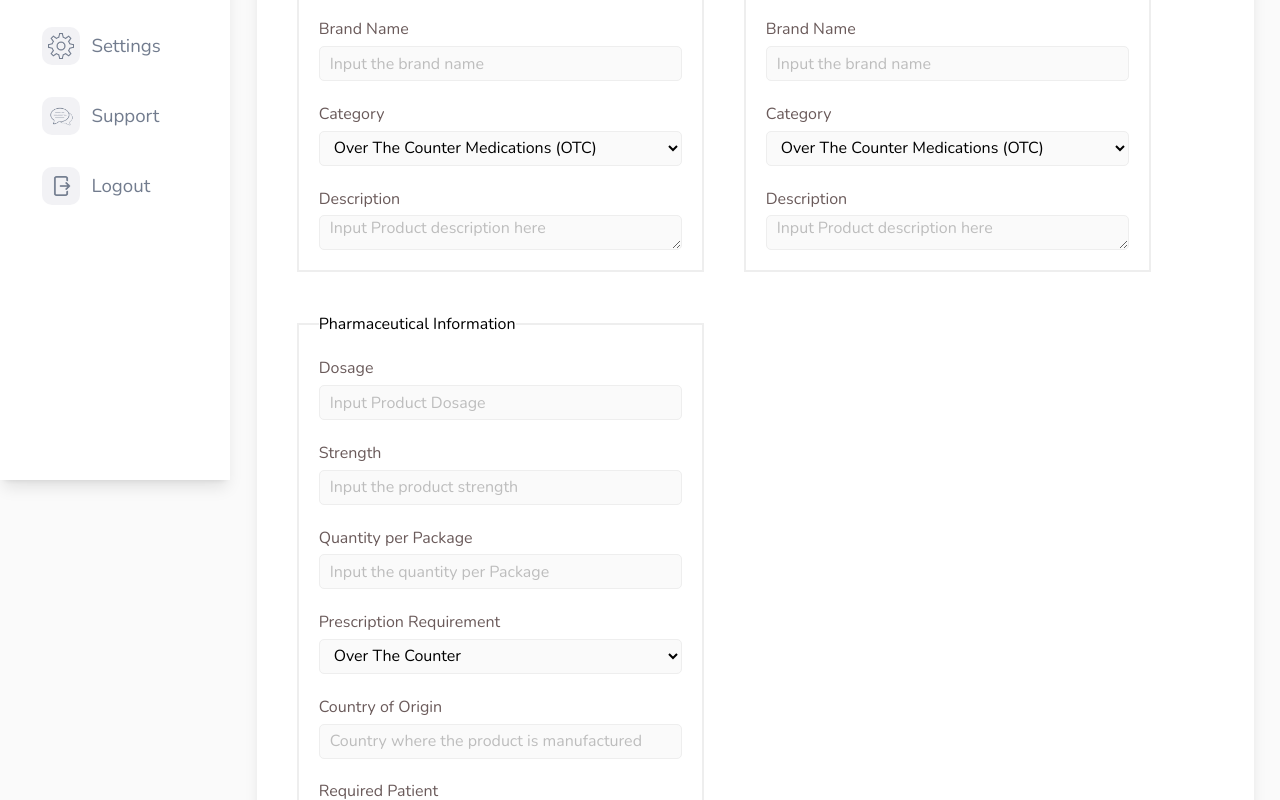
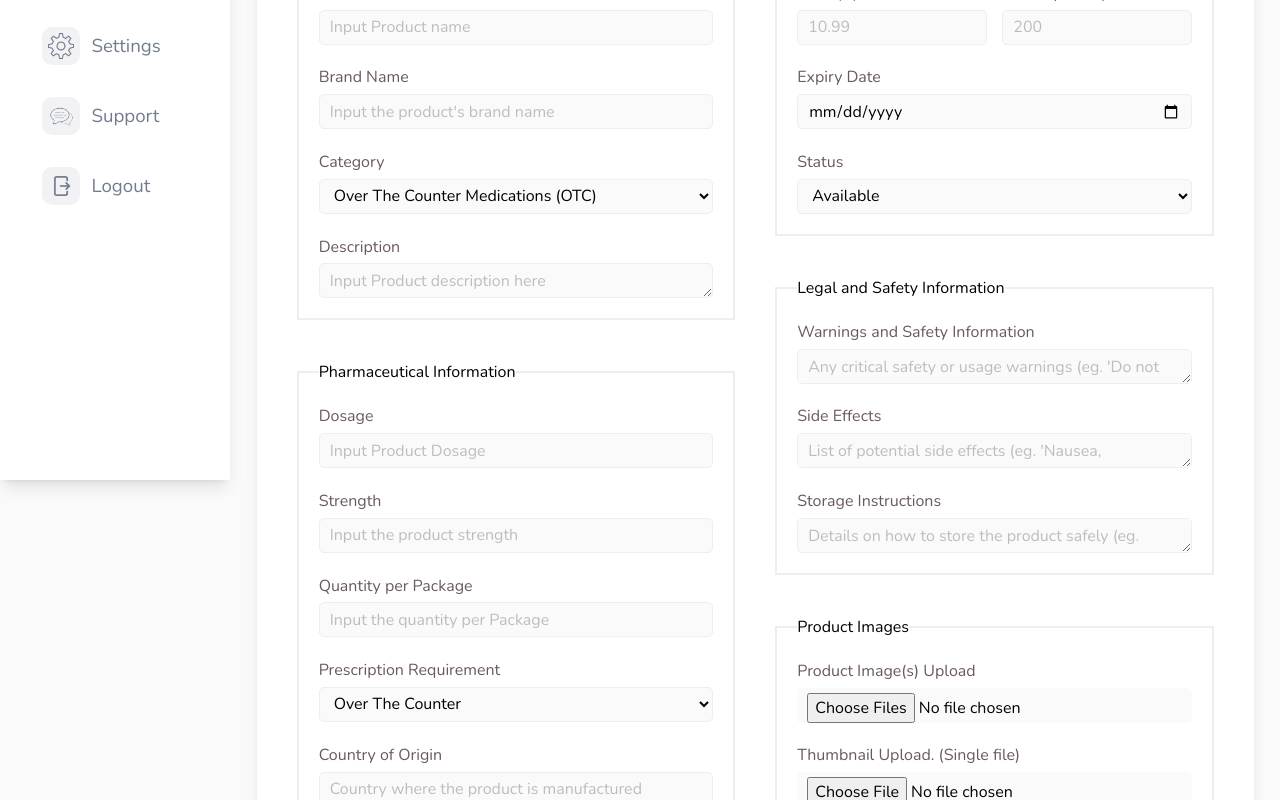
Before and after one commit to Mega-bytez/MediVault-Frontend, a React (Vite) app: page /dashboard/new-product in a window 1280 px wide. Shown: the part 320-1120 px from the top of the page. Built offline with nearby package versions, Linux system fonts and the light colour scheme; a web font is replaced by a local one.

Commit message:
finished ui design for add product form

```diff
--- a/src/pages/dashboard/components/AddProductForm.jsx
+++ b/src/pages/dashboard/components/AddProductForm.jsx
@@ -1,11 +1,16 @@
 const AddProductForm = () => {
   return (
-    <div className="h-[100%] mx-auto w-[100%] shadow-lg p-[40px] bg-white">
+    <div className="h-[100%] mx-auto w-[100%] shadow-lg p-[40px] bg-white flex flex-col gap-y-[3rem]">
       <h4 className="lg:text-[2.2rem] font-medium text-[#7BBD36]">
         New Product
       </h4>
-      <form className="flex items-start gap-y-[2rem] gap-x-[2.5rem]">
-        <div id="column-1" className="flex flex-col gap-y-[2.5rem]">
+      <form>
+        <div
+          id="inner-container"
+          className="lg:flex items-start lg:gap-y-[2rem] lg:gap-x-[2.5rem] md:flex"
+        >
+          <div id="column-1" className="w-[49%] flex flex-col gap-y-[2.5rem]">
+            {/* Fieldset 1 */}
             <fieldset className="border-solid border-[2px] p-[20px]">
               <legend className="Bold">Basic Information</legend>
               <div className="flex flex-col gap-y-[1.3rem]">
@@ -14,48 +19,81 @@ const AddProductForm = () => {
                     Product Name
                   </label>
                   <input
+                    id="name"
                     type="text"
                     name="name"
-                  className="border-[1px] w-[100%] bg-[#fafafa] rounded-[5px] px-[10px] h-[35px]"
+                    className="border-[1px] w-[100%] bg-[#fafafa] rounded-[5px] px-[10px] h-[35px] focus:outline-none focus:ring-1 focus:ring-[#7BBD36]"
                     placeholder="Input Product name"
                   />
                 </div>
                 <div className="flex flex-col gap-y-[0.3rem]">
-                <label htmlFor="name" className="text-[1rem] text-[#6a5a5a]">
+                  <label
+                    htmlFor="brandName"
+                    className="text-[1rem] text-[#6a5a5a]"
+                  >
                     Brand Name
                   </label>
                   <input
+                    id="brandName"
                     type="text"
-                  name="name"
-                  className="border-[1px] w-[100%] bg-[#fafafa] rounded-[5px] px-[10px] h-[35px]"
-                  placeholder="Input the brand name"
+                    name="brandName"
+                    className="border-[1px] w-[100%] bg-[#fafafa] rounded-[5px] px-[10px] h-[35px] focus:outline-none focus:ring-1 focus:ring-[#7BBD36]"
+                    placeholder="Input the product's brand name"
                   />
                 </div>
                 <div className="flex flex-col gap-y-[0.3rem]">
-                <label htmlFor="name" className="text-[1rem] text-[#6a5a5a]">
+                  <label
+                    htmlFor="category"
+                    className="text-[1rem] text-[#6a5a5a]"
+                  >
                     Category
                   </label>
                   <select
                     name="category"
-                  id=""
-                  className="border-[1px] w-[100%] bg-[#fafafa] rounded-[5px] px-[10px] h-[35px]"
+                    id="category"
+                    className="border-[1px] w-[100%] bg-[#fafafa] rounded-[5px] px-[10px] h-[35px] focus:outline-none focus:ring-1 focus:ring-[#7BBD36]"
                   >
-                  <option value="" className="text-[1rem] text-[#6a5a5a]">
+                    <option
+                      value=""
+                      disabled
+                      className="text-[1rem] text-[#6a5a5a]"
+                    >
+                      Select an option
+                    </option>
+                    <option
+                      value="Over-The-Counter-Medications"
+                      className="text-[1rem] text-[#6a5a5a]"
+                    >
                       Over The Counter Medications (OTC)
                     </option>
-                  <option value="" className="text-[1rem] text-[#6a5a5a]">
+                    <option
+                      value="Vitamins-and-Supplements"
+                      className="text-[1rem] text-[#6a5a5a]"
+                    >
                       Vitamins and Supplements
                     </option>
-                  <option value="" className="text-[1rem] text-[#6a5a5a]">
+                    <option
+                      value="Personal-Care-Products"
+                      className="text-[1rem] text-[#6a5a5a]"
+                    >
                       Personal Care Products
                     </option>
-                  <option value="" className="text-[1rem] text-[#6a5a5a]">
+                    <option
+                      value="Medical Equipment-And-Devices"
+                      className="text-[1rem] text-[#6a5a5a]"
+                    >
                       Medical Equipment And Devices
                     </option>
-                  <option value="" className="text-[1rem] text-[#6a5a5a]">
+                    <option
+                      value="Lifestyle-and-Wellness"
+                      className="text-[1rem] text-[#6a5a5a]"
+                    >
                       Lifestyle and Wellness
                     </option>
-                  <option value="" className="text-[1rem] text-[#6a5a5a]">
+                    <option
+                      value="Sexual-Health"
+                      className="text-[1rem] text-[#6a5a5a]"
+                    >
                       Sexual Health
                     </option>
                   </select>
@@ -68,191 +106,361 @@ const AddProductForm = () => {
                     Description
                   </label>
                   <textarea
+                    id="description"
                     rows="3"
                     cols="35"
                     name="description"
-                  className="border-[1px] w-[100%] bg-[#fafafa] rounded-[5px] px-[10px] h-[35px]"
+                    className="border-[1px] w-[100%] bg-[#fafafa] rounded-[5px] px-[10px] pt-[5px] h-[35px] focus:outline-none focus:ring-1 focus:ring-[#7BBD36]"
                     placeholder="Input Product description here"
                   />
                 </div>
               </div>
             </fieldset>
+
+            {/* Fieldset 2 */}
             <fieldset className="border-solid border-[2px] p-[20px]">
               <legend className="Bold">Pharmaceutical Information</legend>
               <div className="flex flex-col gap-y-[1.3rem]">
                 <div className="flex flex-col gap-y-[0.3rem]">
-                <label htmlFor="name" className="text-[1rem] text-[#6a5a5a]">
+                  <label
+                    htmlFor="dosage"
+                    className="text-[1rem] text-[#6a5a5a]"
+                  >
                     Dosage
                   </label>
                   <input
+                    id="dosage"
                     type="text"
                     name="dosage"
-                  className="border-[1px] w-[100%] bg-[#fafafa] rounded-[5px] px-[10px] h-[35px]"
+                    className="border-[1px] w-[100%] bg-[#fafafa] rounded-[5px] px-[10px] h-[35px] focus:outline-none focus:ring-1 focus:ring-[#7BBD36]"
                     placeholder="Input Product Dosage"
                   />
                 </div>
                 <div className="flex flex-col gap-y-[0.3rem]">
-                <label htmlFor="name" className="text-[1rem] text-[#6a5a5a]">
+                  <label
+                    htmlFor="strength"
+                    className="text-[1rem] text-[#6a5a5a]"
+                  >
                     Strength
                   </label>
                   <input
+                    id="strength"
                     type="text"
                     name="strength"
-                  className="border-[1px] w-[100%] bg-[#fafafa] rounded-[5px] px-[10px] h-[35px]"
+                    className="border-[1px] w-[100%] bg-[#fafafa] rounded-[5px] px-[10px] h-[35px] focus:outline-none focus:ring-1 focus:ring-[#7BBD36]"
                     placeholder="Input the product strength"
                   />
                 </div>
                 <div className="flex flex-col gap-y-[0.3rem]">
-                <label htmlFor="name" className="text-[1rem] text-[#6a5a5a]">
+                  <label
+                    htmlFor="quantityPerPackage"
+                    className="text-[1rem] text-[#6a5a5a]"
+                  >
                     Quantity per Package
                   </label>
                   <input
+                    id="quantityPerPackage"
                     type="text"
                     name="quantityPerPackage"
-                  className="border-[1px] w-[100%] bg-[#fafafa] rounded-[5px] px-[10px] h-[35px]"
+                    className="border-[1px] w-[100%] bg-[#fafafa] rounded-[5px] px-[10px] h-[35px] focus:outline-none focus:ring-1 focus:ring-[#7BBD36]"
                     placeholder="Input the quantity per Package"
                   />
                 </div>
                 <div className="flex flex-col gap-y-[0.3rem]">
-                <label htmlFor="name" className="text-[1rem] text-[#6a5a5a]">
+                  <label
+                    htmlFor="prescription"
+                    className="text-[1rem] text-[#6a5a5a]"
+                  >
                     Prescription Requirement
                   </label>
                   <select
                     name="prescription"
-                  id=""
-                  className="border-[1px] w-[100%] bg-[#fafafa] rounded-[5px] px-[10px] h-[35px]"
+                    id="prescription"
+                    className="border-[1px] w-[100%] bg-[#fafafa] rounded-[5px] px-[10px] h-[35px] focus:outline-none focus:ring-1 focus:ring-[#7BBD36]"
                   >
-                  <option value="" className="text-[1rem] text-[#6a5a5a]">
+                    <option
+                      value=""
+                      disabled
+                      className="text-[1rem] text-[#6a5a5a]"
+                    >
+                      Select an option
+                    </option>
+                    <option
+                      value="Over-The-Counter"
+                      className="text-[1rem] text-[#6a5a5a]"
+                    >
                       Over The Counter
                     </option>
-                  <option value="" className="text-[1rem] text-[#6a5a5a]">
-                    Must Be Prescribed
+                    <option
+                      value="Prescribed"
+                      className="text-[1rem] text-[#6a5a5a]"
+                    >
+                      Prescribed
                     </option>
                   </select>
                 </div>
                 <div className="flex flex-col gap-y-[0.3rem]">
-                <label htmlFor="name" className="text-[1rem] text-[#6a5a5a]">
+                  <label
+                    htmlFor="countryOfOrigin"
+                    className="text-[1rem] text-[#6a5a5a]"
+                  >
                     Country of Origin
                   </label>
                   <input
+                    id="countryOfOrigin"
                     type="text"
                     name="countryOfOrigin"
-                  className="border-[1px] w-[100%] bg-[#fafafa] rounded-[5px] px-[10px] h-[35px]"
+                    className="border-[1px] w-[100%] bg-[#fafafa] rounded-[5px] px-[10px] h-[35px] focus:outline-none focus:ring-1 focus:ring-[#7BBD36]"
                     placeholder="Country where the product is manufactured"
                   />
                 </div>
                 <div className="flex flex-col gap-y-[0.3rem]">
-                <label htmlFor="name" className="text-[1rem] text-[#6a5a5a]">
+                  <label
+                    htmlFor="patient"
+                    className="text-[1rem] text-[#6a5a5a]"
+                  >
                     Required Patient
                   </label>
                   <select
                     name="patient"
-                  id=""
-                  className="border-[1px] w-[100%] bg-[#fafafa] rounded-[5px] px-[10px] h-[35px]"
+                    id="patient"
+                    className="border-[1px] w-[100%] bg-[#fafafa] rounded-[5px] px-[10px] h-[35px] focus:outline-none focus:ring-1 focus:ring-[#7BBD36]"
                   >
-                  <option value="" className="text-[1rem] text-[#6a5a5a]">
+                    <option
+                      value=""
+                      disabled
+                      className="text-[1rem] text-[#6a5a5a]"
+                    >
+                      Select an option
+                    </option>
+                    <option
+                      value="Adults"
+                      className="text-[1rem] text-[#6a5a5a]"
+                    >
                       Adults
                     </option>
-                  <option value="" className="text-[1rem] text-[#6a5a5a]">
+                    <option
+                      value="Teenagers"
+                      className="text-[1rem] text-[#6a5a5a]"
+                    >
                       Teenagers
                     </option>
-                  <option value="" className="text-[1rem] text-[#6a5a5a]">
+                    <option
+                      value="Children"
+                      className="text-[1rem] text-[#6a5a5a]"
+                    >
                       Children
                     </option>
                   </select>
                 </div>
                 <div className="flex flex-col gap-y-[0.3rem]">
                   <label
-                  htmlFor="description"
+                    htmlFor="symptoms"
                     className="text-[1rem] text-[#6a5a5a]"
                   >
                     Common Symptoms Treated
                   </label>
                   <textarea
+                    id="symptoms"
                     rows="3"
                     cols="35"
                     name="symptoms"
-                  className="border-[1px] w-[100%] bg-[#fafafa] rounded-[5px] px-[10px] h-[35px]"
+                    className="border-[1px] w-[100%] bg-[#fafafa] rounded-[5px] px-[10px] pt-[5px] h-[35px] focus:outline-none focus:ring-1 focus:ring-[#7BBD36]"
                     placeholder="List of symptoms this product targets (e.g., 'Headache, muscle pain, arthritis')."
                   />
                 </div>
               </div>
             </fieldset>
           </div>
-        <div id="column-2" className="flex flex-col gap-y-[2.5rem]">
+          <div id="column-2" className="w-[49%] flex flex-col gap-y-[2.5rem]">
+            {/* Fieldset 3 */}
             <fieldset className="border-solid border-[2px] p-[20px]">
               <legend className="Bold">Pricing and Stock Information</legend>
               <div className="flex flex-col gap-y-[1.3rem]">
-              <div className="flex flex-col gap-y-[0.3rem]">
-                <label htmlFor="name" className="text-[1rem] text-[#6a5a5a]">
+                <div id="price-stock" className="flex justify-between">
+                  <div className=" w-[48%] flex flex-col gap-y-[0.3rem]">
+                    <label
+                      htmlFor="price"
+                      className="text-[1rem] text-[#6a5a5a]"
+                    >
                       Price {`(₵)`}
                     </label>
                     <input
+                      id="price"
                       type="number"
                       name="price"
                       step="0.1"
                       min="0.00"
-                  className="border-[1px] w-[40%] bg-[#fafafa] rounded-[5px] px-[10px] h-[35px]"
+                      className="border-[1px] w-[100%] bg-[#fafafa] rounded-[5px] px-[10px] h-[35px] focus:outline-none focus:ring-1 focus:ring-[#7BBD36]"
                       placeholder="10.99"
                     />
                   </div>
-              <div className="flex flex-col gap-y-[0.3rem]">
-                <label htmlFor="name" className="text-[1rem] text-[#6a5a5a]">
-                  Brand Name
+                  <div className=" w-[48%] flex flex-col gap-y-[0.3rem]">
+                    <label
+                      htmlFor="stockQuantity"
+                      className="text-[1rem] text-[#6a5a5a]"
+                    >
+                      Stock Quantity
                     </label>
                     <input
-                  type="text"
-                  name="name"
-                  className="border-[1px] w-[100%] bg-[#fafafa] rounded-[5px] px-[10px] h-[35px]"
+                      id="stockQuantity"
+                      type="number"
+                      name="stockQuantity"
+                      min="0.00"
+                      className="border-[1px] w-[100%] bg-[#fafafa] rounded-[5px] px-[10px] h-[35px] focus:outline-none focus:ring-1 focus:ring-[#7BBD36]"
+                      placeholder="200"
+                    />
+                  </div>
+                </div>
+                <div className="flex flex-col gap-y-[0.3rem]">
+                  <label
+                    htmlFor="expiryDate"
+                    className="text-[1rem] text-[#6a5a5a]"
+                  >
+                    Expiry Date
+                  </label>
+                  <input
+                    id="expiryDate"
+                    type="date"
+                    name="expiryDate"
+                    className="border-[1px] w-[100%] bg-[#fafafa] rounded-[5px] px-[10px] h-[35px] focus:outline-none focus:ring-1 focus:ring-[#7BBD36]"
                     placeholder="Input the brand name"
                   />
                 </div>
                 <div className="flex flex-col gap-y-[0.3rem]">
-                <label htmlFor="name" className="text-[1rem] text-[#6a5a5a]">
-                  Category
+                  <label
+                    htmlFor="status"
+                    className="text-[1rem] text-[#6a5a5a]"
+                  >
+                    Status
                   </label>
                   <select
-                  name="category"
-                  id=""
-                  className="border-[1px] w-[100%] bg-[#fafafa] rounded-[5px] px-[10px] h-[35px]"
+                    name="status"
+                    id="status"
+                    className="border-[1px] w-[100%] bg-[#fafafa] rounded-[5px] px-[10px] h-[35px] focus:outline-none focus:ring-1 focus:ring-[#7BBD36]"
                   >
-                  <option value="" className="text-[1rem] text-[#6a5a5a]">
-                    Over The Counter Medications (OTC)
+                    <option
+                      value=""
+                      disabled
+                      className="text-[1rem] text-[#6a5a5a]"
+                    >
+                      Select an option
                     </option>
-                  <option value="" className="text-[1rem] text-[#6a5a5a]">
-                    Vitamins and Supplements
+                    <option
+                      value="Available"
+                      className="text-[1rem] text-[#6a5a5a]"
+                    >
+                      Available
                     </option>
-                  <option value="" className="text-[1rem] text-[#6a5a5a]">
-                    Personal Care Products
-                  </option>
-                  <option value="" className="text-[1rem] text-[#6a5a5a]">
-                    Medical Equipment And Devices
-                  </option>
-                  <option value="" className="text-[1rem] text-[#6a5a5a]">
-                    Lifestyle and Wellness
-                  </option>
-                  <option value="" className="text-[1rem] text-[#6a5a5a]">
-                    Sexual Health
+                    <option
+                      value="Out of Stock"
+                      className="text-[1rem] text-[#6a5a5a]"
+                    >
+                      Out of Stock
                     </option>
                   </select>
                 </div>
+              </div>
+            </fieldset>
+
+            {/* Fieldset 4 */}
+            <fieldset className="border-solid border-[2px] p-[20px]">
+              <legend className="Bold">Legal and Safety Information</legend>
+              <div className="flex flex-col gap-y-[1.3rem]">
                 <div className="flex flex-col gap-y-[0.3rem]">
                   <label
-                  htmlFor="description"
+                    htmlFor="precautions"
                     className="text-[1rem] text-[#6a5a5a]"
                   >
-                  Description
+                    Warnings and Safety Information
                   </label>
                   <textarea
                     rows="3"
                     cols="35"
-                  name="description"
-                  className="border-[1px] w-[100%] bg-[#fafafa] rounded-[5px] px-[10px] h-[35px]"
-                  placeholder="Input Product description here"
+                    id="precautions"
+                    name="precautions"
+                    className="border-[1px] w-[100%] bg-[#fafafa] rounded-[5px] px-[10px] pt-[5px] h-[35px] focus:outline-none focus:ring-1 focus:ring-[#7BBD36]"
+                    placeholder="Any critical safety or usage warnings (eg. 'Do not exceed recommended dose')."
+                  />
+                </div>
+                <div className="flex flex-col gap-y-[0.3rem]">
+                  <label
+                    htmlFor="sideEffect"
+                    className="text-[1rem] text-[#6a5a5a]"
+                  >
+                    Side Effects
+                  </label>
+                  <textarea
+                    id="sideEffect"
+                    rows="3"
+                    cols="35"
+                    name="sideEffect"
+                    className="border-[1px] w-[100%] bg-[#fafafa] rounded-[5px] px-[10px] pt-[5px] h-[35px] focus:outline-none focus:ring-1 focus:ring-[#7BBD36]"
+                    placeholder="List of potential side effects (eg. 'Nausea, dizziness')."
+                  />
+                </div>
+                <div className="flex flex-col gap-y-[0.3rem]">
+                  <label
+                    htmlFor="storageInstruction"
+                    className="text-[1rem] text-[#6a5a5a]"
+                  >
+                    Storage Instructions
+                  </label>
+                  <textarea
+                    id="storageInstruction"
+                    rows="3"
+                    cols="35"
+                    name="storageInstruction"
+                    className="border-[1px] w-[100%] bg-[#fafafa] rounded-[5px] px-[10px] pt-[5px] h-[35px] focus:outline-none focus:ring-1 focus:ring-[#7BBD36]"
+                    placeholder="Details on how to store the product safely (eg. 'Store in a cool, dry place')."
                   />
                 </div>
               </div>
             </fieldset>
+
+            {/* Fleidset 5 */}
+            <fieldset className="border-solid border-[2px] p-[20px]">
+              <legend className="Bold">Product Images</legend>
+              <div className="flex flex-col gap-y-[1.3rem]">
+                <div className="flex flex-col gap-y-[0.3rem]">
+                  <label htmlFor="image" className="text-[1rem] text-[#6a5a5a]">
+                    Product Image(s) Upload
+                  </label>
+                  <input
+                    id="image"
+                    type="file"
+                    name="image"
+                    className=" w-[100%] bg-[#fafafa] rounded-[5px] px-[10px] pt-[5px] h-[35px] "
+                    placeholder="Upload your Product images here"
+                    multiple
+                  />
+                </div>
+                <div className="flex flex-col gap-y-[0.3rem]">
+                  <label
+                    htmlFor="thumbImage"
+                    className="text-[1rem] text-[#6a5a5a]"
+                  >
+                    Thumbnail Upload. (Single file)
+                  </label>
+                  <input
+                    id="thumbImage"
+                    type="file"
+                    name="thumbImage"
+                    className=" w-[100%] bg-[#fafafa] rounded-[5px] px-[10px] pt-[5px] h-[35px] "
+                    placeholder="Upload your Product images here"
+                  />
+                </div>
+              </div>
+            </fieldset>
+            <div id="post-btn" className="flex justify-center">
+              <button
+                type="submit"
+                className="bg-[#7BBD36] w-[200px] py-[10px] text-white hover:scale-[1.02] transition-transform duration-300 ease-in-out"
+              >
+                Post Product
+              </button>
+            </div>
+          </div>
         </div>
       </form>
     </div>
```
Lines whose indentation alone changed are shown as unchanged.
